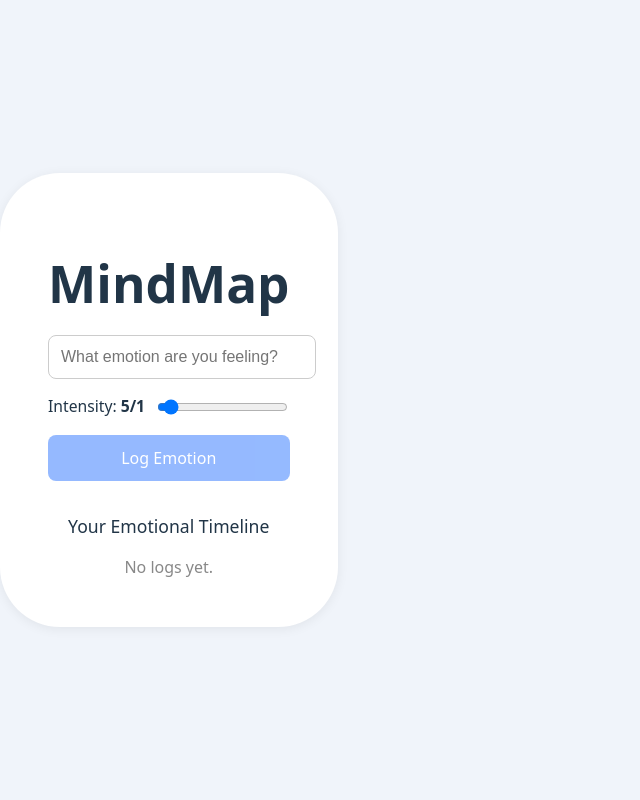
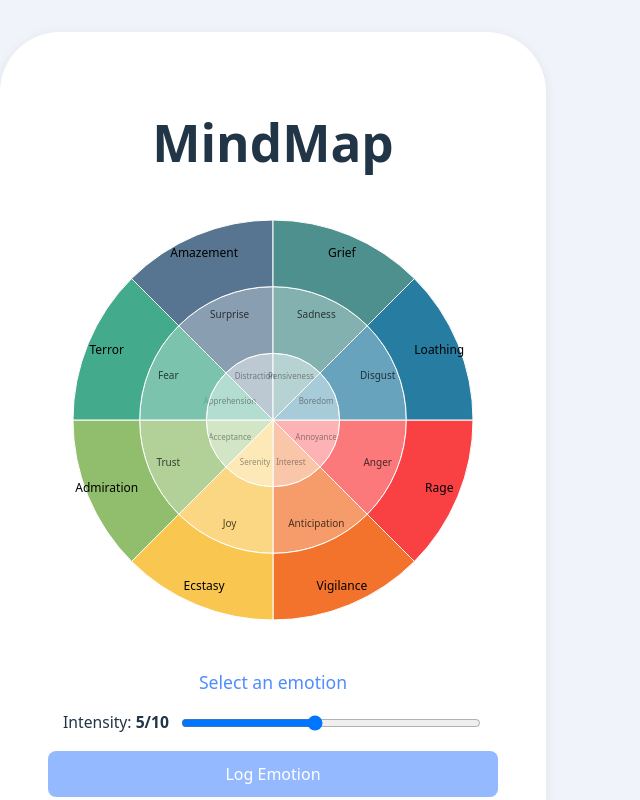
Before and after one commit to avatar25/mindmap, a React (Vite) app: page / in a window 1280 px wide. Shown: the top 800 px of the page, without its empty margins (0-640 px from the left). Built offline with nearby package versions, Linux system fonts and the light colour scheme.

Commit message:
add emotion wheel

```diff
--- a/src/App.tsx
+++ b/src/App.tsx
@@ -1,4 +1,5 @@
 import React, { useState, useEffect } from "react";
+import EmotionWheel from "./EmotionWheel";
 
 type EmotionLog = {
   emotion: string;
@@ -71,20 +72,14 @@ const App: React.FC = () => {
     }}>
       <h1 style={{textAlign: "center", marginBottom: "1.5rem"}}>MindMap</h1>
       <form onSubmit={handleSubmit} style={{marginBottom: "2rem"}}>
-        <input
-          type="text"
-          value={emotion}
-          onChange={e => setEmotion(e.target.value)}
-          placeholder="What emotion are you feeling?"
-          style={{
-            width: "100%",
-            padding: "0.75rem",
-            fontSize: "1rem",
-            borderRadius: 8,
-            border: "1px solid #ccc",
-            marginBottom: "1rem"
-          }}
-        />
+        {/* Replace text input with EmotionWheel */}
+        <div style={{ marginBottom: "1.5rem", display: "flex", justifyContent: "center" }}>
+          <EmotionWheel setEmotion={setEmotion} selectedEmotion={emotion} />
+        </div>
+        {/* Show selected emotion */}
+        <div style={{ marginBottom: "1rem", fontWeight: 500, fontSize: "1.1rem", color: "#4f8cff" }}>
+          {emotion ? `Selected: ${emotion}` : "Select an emotion"}
+        </div>
         <div
           style={{
             display: "flex",
@@ -97,14 +92,14 @@ const App: React.FC = () => {
             htmlFor="intensity"
             style={{ marginRight: 10, fontSize: "0.98rem" }}
           >
-            Intensity: <strong>{intensity}/1</strong>
+            Intensity: <strong>{intensity}/10</strong>
           </label>
           <input
             id="intensity"
             type="range"
             min={1}
-            max={100}
-            step={5}
+            max={10}
+            step={1}
             value={intensity}
             onChange={e => setIntensity(Number(e.target.value))}
             style={{ flex: 1, maxWidth: 300 }}
--- a/src/EmotionWheel.tsx
+++ b/src/EmotionWheel.tsx
@@ -1,5 +1,3 @@
-
-
 import React from "react";
 
 type EmotionWheelProps = {
@@ -8,78 +6,28 @@ type EmotionWheelProps = {
 };
 
 const sectors = [
-  {
-    label: "Anger",
-    color: "#f94144",
-    sub: ["Mad", "Frustrated", "Aggressive"]
-  },
-  {
-    label: "Fear",
-    color: "#43aa8b",
-    sub: ["Anxious", "Insecure", "Scared"]
-  },
-  {
-    label: "Sad",
-    color: "#577590",
-    sub: ["Lonely", "Depressed", "Guilty"]
-  },
-  {
-    label: "Happy",
-    color: "#f9c74f",
-    sub: ["Joyful", "Proud", "Playful"]
-  },
-  {
-    label: "Surprise",
-    color: "#90be6d",
-    sub: ["Startled", "Confused", "Amazed"]
-  },
-  {
-    label: "Disgust",
-    color: "#4d908e",
-    sub: ["Disapproval", "Awful", "Embarrassed"]
-  }
+  { label: "Anger", color: "#f94144", stages: ["Annoyance", "Anger", "Rage"] },
+  { label: "Anticipation", color: "#f3722c", stages: ["Interest", "Anticipation", "Vigilance"] },
+  { label: "Joy", color: "#f9c74f", stages: ["Serenity", "Joy", "Ecstasy"] },
+  { label: "Trust", color: "#90be6d", stages: ["Acceptance", "Trust", "Admiration"] },
+  { label: "Fear", color: "#43aa8b", stages: ["Apprehension", "Fear", "Terror"] },
+  { label: "Surprise", color: "#577590", stages: ["Distraction", "Surprise", "Amazement"] },
+  { label: "Sadness", color: "#4d908e", stages: ["Pensiveness", "Sadness", "Grief"] },
+  { label: "Disgust", color: "#277da1", stages: ["Boredom", "Disgust", "Loathing"] },
 ];
 
 const EmotionWheel: React.FC<EmotionWheelProps> = ({ setEmotion, selectedEmotion }) => {
-  const radius = 130;
-  const cx = 150;
-  const cy = 150;
+  const radius = 200;
+  const cx = 225;
+  const cy = 225;
+  const ringCount = 3;
+  const ringWidth = radius / ringCount;
   const anglePerSector = (2 * Math.PI) / sectors.length;
 
-  const polarToCartesian = (angle: number, r: number) => {
-    return {
-      x: cx + r * Math.cos(angle),
-      y: cy + r * Math.sin(angle)
-    };
-  };
-
-  const renderWheel = () => {
-    return sectors.map((sector, i) => {
-      const startAngle = i * anglePerSector;
-      const midAngle = startAngle + anglePerSector / 2;
-      const { x, y } = polarToCartesian(midAngle, radius);
-
-      return (
-        <g key={sector.label} onClick={() => setEmotion(sector.label)} style={{ cursor: "pointer" }}>
-          <path
-            d={describeArc(cx, cy, 0, radius, startAngle, startAngle + anglePerSector)}
-            fill={selectedEmotion === sector.label ? "#000" : sector.color}
-            stroke="#fff"
-          />
-          <text
-            x={x}
-            y={y}
-            fill={selectedEmotion === sector.label ? "#fff" : "#000"}
-            textAnchor="middle"
-            alignmentBaseline="middle"
-            fontSize="10"
-          >
-            {sector.label}
-          </text>
-        </g>
-      );
-    });
-  };
+  const polarToCartesian = (angle: number, r: number) => ({
+    x: cx + r * Math.cos(angle),
+    y: cy + r * Math.sin(angle),
+  });
 
   const describeArc = (
     x: number,
@@ -90,7 +38,6 @@ const EmotionWheel: React.FC<EmotionWheelProps> = ({ setEmotion, selectedEmotion
     endAngle: number
   ) => {
     const largeArc = endAngle - startAngle > Math.PI ? 1 : 0;
-
     const startOuter = polarToCartesian(startAngle, outerRadius);
     const endOuter = polarToCartesian(endAngle, outerRadius);
     const startInner = polarToCartesian(endAngle, innerRadius);
@@ -105,8 +52,51 @@ const EmotionWheel: React.FC<EmotionWheelProps> = ({ setEmotion, selectedEmotion
     ].join(" ");
   };
 
+  const renderWheel = () =>
+    sectors.flatMap((sector, i) => {
+      const startA = i * anglePerSector;
+      const endA = startA + anglePerSector;
+
+      return sector.stages.map((stage, j) => {
+        const innerR = ringWidth * j;
+        const outerR = ringWidth * (j + 1);
+        const labelR = innerR + ringWidth * 0.7;  // push labels outward from center
+        const midA = startA + anglePerSector / 2;
+        const { x, y } = polarToCartesian(midA, labelR);
+
+        const opacity = 0.4 + (j / (ringCount - 1)) * 0.6;
+        const fontSize = 8 + j * 2; // 8px -> 10px -> 12px
+        const textOpacity = 0.4 + (j / 2) * 0.6; // same as slice fade
+
+        return (
+          <g key={`${sector.label}-${stage}`}
+             onClick={() => setEmotion(stage)}
+             style={{ cursor: "pointer" }}>
+            <path
+              d={describeArc(cx, cy, innerR, outerR, startA, endA)}
+              fill={sector.color}
+              fillOpacity={opacity}
+              stroke="#fff"
+            />
+            <text
+              x={x}
+              y={y}
+              textAnchor="middle"
+              alignmentBaseline="middle"
+              fontSize={fontSize}
+              fill={selectedEmotion === stage ? "#fff" : "#000"}
+              fillOpacity={textOpacity}
+              style={{ pointerEvents: "none" }}
+            >
+              {stage}
+            </text>
+          </g>
+        );
+      });
+    });
+
   return (
-    <svg width={300} height={300} viewBox="0 0 300 300">
+    <svg width={450} height={450} viewBox="0 0 450 450">
       {renderWheel()}
     </svg>
   );
```
